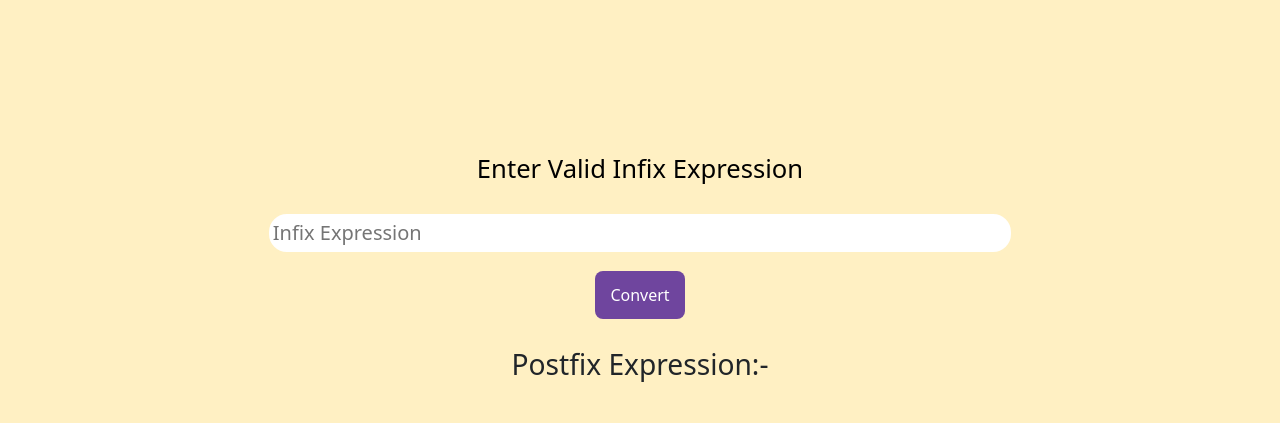
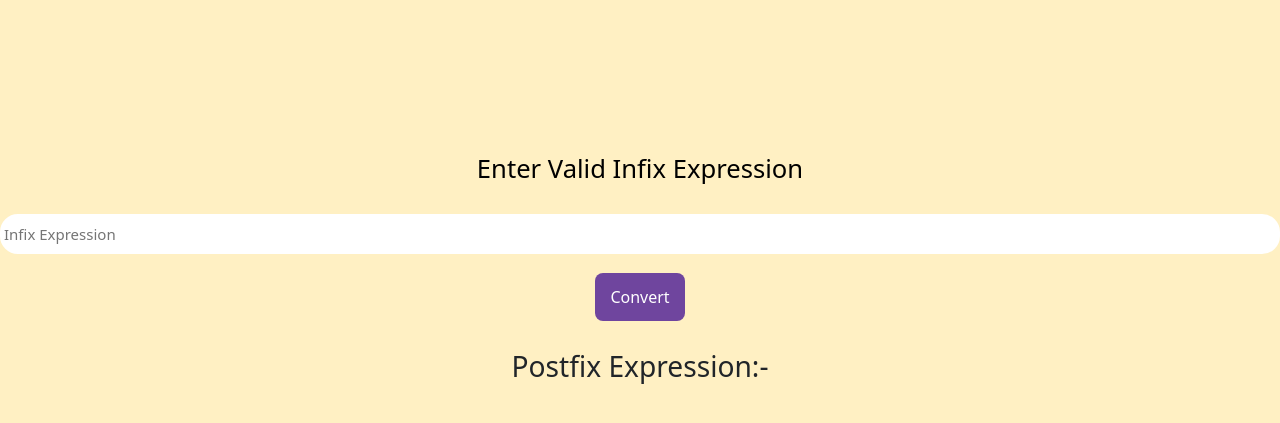
Before and after one commit to Selvatutorials-SELVAKUMAR/Infix-to-Postfix-conversion-using-JavaScript, a plain HTML site: page index.html in a window 1280 px wide. Shown: the part 63-486 px from the top of the page. Drawn offline with nearby package versions, Linux system fonts and the light colour scheme.

Commit message:
infix to postfix

```diff
--- a/style.css
+++ b/style.css
@@ -45,11 +45,11 @@ body {
 }
 
 .input1 {
-    width: 58vw;
+    width: 100%;
     text-align: center;
-    height: 3vw;
+    height: 40px;
     place-items: center;
-    font-size: 20px;
+    font-size: 15px;
     border: 2px solid white;
     border-radius: 18px;
     margin-top: 2vw;
```
